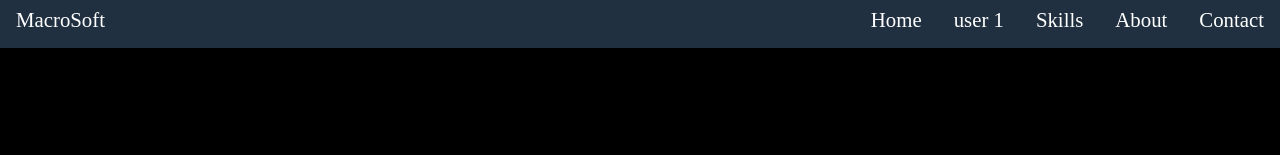
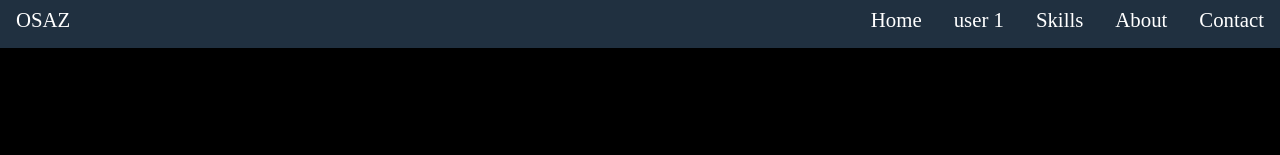
Before and after one commit to eddynice/Nan, a React (Create React App) app: page / in a window 1280 px wide. Shown: the top 155 px of the page. Built offline with nearby package versions, Linux system fonts and the light colour scheme; a web font is replaced by a local one.

Commit message:
motion now working

```diff
--- a/package.json
+++ b/package.json
@@ -10,6 +10,7 @@
     "react": "^17.0.2",
     "react-dom": "^17.0.2",
     "react-hook-form": "^7.34.2",
+    "react-loader-spinner": "^5.3.4",
     "react-router-dom": "^6.3.0",
     "react-scripts": "5.0.0",
     "react-transition-group": "^4.4.5",
--- a/src/App.js
+++ b/src/App.js
@@ -4,7 +4,6 @@ import Footer from './component/footer/Footer';
 import About from './component/about/about';
 
 import Skills from './component/skill/Skiil'
-//import Sidebar from './component/siderbar/Sidebar'
 import Contact from './component/contact/Contact'
 import Project from './component/project/Project';
 import AnimationLayout from "./animation"
@@ -12,6 +11,7 @@ import {
   Routes,
    Route,
  } from "react-router-dom";
+ import {FallingLines} from  'react-loader-spinner'
 //import {
  // CSSTransition, TransitionGroup} from 'react-transition-group';
 
@@ -26,20 +26,19 @@ function App() {
       </header>
 
 
-
-
-
     <main>
 
 <Routes>
-<Route element={<AnimationLayout />}/>
+
+
+ <Route element={<AnimationLayout />}>
 
 <Route  path="/" element={<Home/>}/>
 <Route  path="/about" element={<About/>}/>
 <Route path="/skills" element={<Skills/>}/>
 <Route  path="/contact" element={<Contact/>}/>
 <Route  path="/projects" element={<Project/>}/>
-
+</Route>
 </Routes>
 </main>
 
--- a/src/component/header/Header.jsx
+++ b/src/component/header/Header.jsx
@@ -8,7 +8,7 @@ export default function Navbar() {
     return (
       <nav className="navigation">
         <Link to="/" className="brand-name">
-          MacroSoft
+          OSAZ
         </Link>
         <button className="hamburger"onClick={()=>{setIsNavExpanded(!isNavExpanded);
         }}>
@@ -26,13 +26,13 @@ export default function Navbar() {
             />
           </svg>
         </button>
-        <div
+        <div onClick={()=>{setIsNavExpanded(!isNavExpanded)}}
          className={
             isNavExpanded ? "navigationMenu expanded" : "navigationMenu"
           }>
           <ul>
             <li>
-            <Link to="/">Home</Link>
+            <Link to="/"  >Home</Link>
             </li>
             <li>
               <Link to="/projects">user 1</Link>
```
Also changed, not shown: 1 other file (tests, documents, lock files or other folders).
